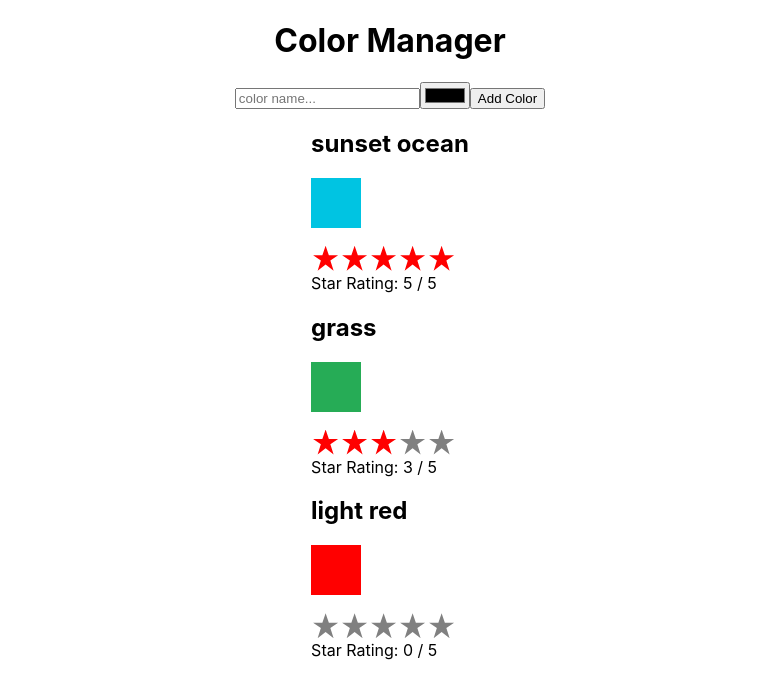
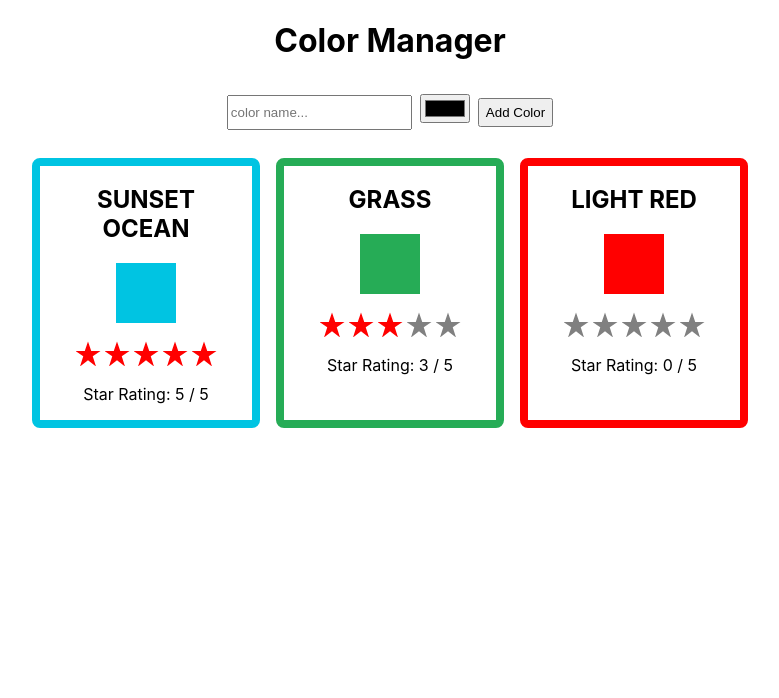
Before and after one commit to polzak/color-manager-react, a React (Create React App) app: page / in a window 1280 px wide. Shown: the top 698 px of the page, without its empty margins (250-1029 px from the left). Built offline with nearby package versions, Linux system fonts and the light colour scheme.

Commit message:
Refactored some styles.

```diff
--- a/src/App.css
+++ b/src/App.css
@@ -1,3 +1,10 @@
+
+
+input, button {
+    min-height: 1.8rem;
+    margin: 4px;
+}
+
 .App {
     width: 960px;
     margin: auto;
@@ -15,7 +22,7 @@
     height: 25px;
     width: 25px;
     margin: 2px;
-    float: left;
+
     background-color: grey;
     clip-path: polygon(
         50% 0%,
@@ -31,11 +38,36 @@
     );
 }
 
+.star-rating {
+    display: flex;
+    justify-content: center;
+    margin-top: 16px;
+}
+
 .selected {
     background-color: red;
 }
 
+.color-list {
+    display: flex;
+
+}
+
+.color-box {
+    width: 180px;
+    border: 8px solid;
+    margin: 8px;
+    padding: 0 16px;
+    text-align: center;
+    border-radius: 8px;
+}
+
 .color {
-    width: 50px;
-    height: 50px;
+    width: 60px;
+    height: 60px;
+    margin: auto;
 }
+
+.form {
+    margin: 8px 0 16px 0;
+}
--- a/src/components/AddColorForm.js
+++ b/src/components/AddColorForm.js
@@ -10,7 +10,7 @@ const AddColorForm = ({onNewColor=f=>f}) => {
     }
 
     return (
-        <form onSubmit={submit}>
+        <form className="form" onSubmit={submit}>
             <input ref={input => _title = input}
                 type="text"
                 placeholder="color name..."
--- a/src/components/Color.js
+++ b/src/components/Color.js
@@ -1,8 +1,8 @@
 import StarRating from "./StarRating";
 
 const Color = ({title, color, rating=0}) =>
-    <section>
-        <h1>{title}</h1>
+    <section className="color-box" style={{ borderColor: color}}>
+        <h1>{title.toUpperCase()}</h1>
         <div className="color" style={{ backgroundColor: color }}>
         </div>
         <div>
--- a/src/components/StarRating.js
+++ b/src/components/StarRating.js
@@ -5,6 +5,7 @@ import Star from './Star'
 const StarRating = ({
     starsSelected=0, totalStars=5, onRate=f=>f
 }) =>
+        <div>
             <div className="star-rating">
                 {
                     [...Array(totalStars)].map((n,i) =>
@@ -14,7 +15,9 @@ const StarRating = ({
                         />
                     )
                 }
-                <p>Star Rating: {starsSelected} / {totalStars}</p>
+
             </div>
+            <p>Star Rating: {starsSelected} / {totalStars}</p>
+        </div>
 
 export default StarRating
```
